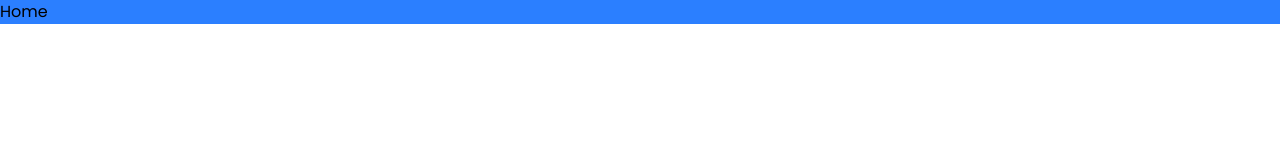
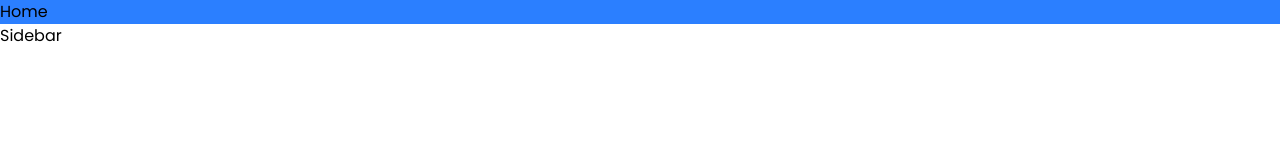
Before and after one commit to Alingggg/KwarTala, a React (Vite) app in the folder client/: page / in a window 1280 px wide. Shown: the top 160 px of the page. Built offline with nearby package versions, Linux system fonts and the light colour scheme.

Commit message:
add files in prep for home page

```diff
--- a/client/src/AppRouter.tsx
+++ b/client/src/AppRouter.tsx
@@ -1,11 +1,14 @@
 import { BrowserRouter, Route, Routes } from "react-router";
-import { Home } from "./pages";
+import { Home } from "@/pages";
+import { DashboardLayout } from "@/components";
 
 function AppRouter() {
   return (
     <BrowserRouter>
       <Routes>
-        <Route path="/" element={<Home />} />
+        <Route path="/" element={<DashboardLayout />}>
+          <Route index element={<Home />} />
+        </Route>
       </Routes>
     </BrowserRouter>
   );
--- /dev/null
+++ b/client/src/components/Button.tsx
@@ -0,0 +1,5 @@
+function Button() {
+  return <div>Button</div>;
+}
+
+export default Button;
--- a/client/src/components/DashboardLayout.tsx
+++ b/client/src/components/DashboardLayout.tsx
@@ -1,5 +1,13 @@
+import Sidebar from "@/components/Sidebar";
+import { Outlet } from "react-router";
+
 function DashboardLayout() {
-  return <div>DashboardLayout</div>;
+  return (
+    <div>
+      <Outlet />
+      <Sidebar />
+    </div>
+  );
 }
 
 export default DashboardLayout;
--- /dev/null
+++ b/client/src/components/ExpenseCard.tsx
@@ -0,0 +1,5 @@
+function ExpenseCard() {
+  return <div>ExpenseCard</div>;
+}
+
+export default ExpenseCard;
--- /dev/null
+++ b/client/src/components/ExpenseChart.tsx
@@ -0,0 +1,5 @@
+function ExpenseChart() {
+  return <div>ExpenseChart</div>;
+}
+
+export default ExpenseChart;
--- a/client/src/components/index.ts
+++ b/client/src/components/index.ts
@@ -5,3 +5,6 @@ export { default as AddExpenseModal } from "./modal/AddExpenseModal";
 export { default as EditExpenseModal } from "./modal/EditExpenseModal";
 export { default as DeleteExpenseModal } from "./modal/DeleteExpenseModal";
 export { default as EditBudgetModal } from "./modal/EditBudgetModal";
+export { default as Button } from "./Button";
+export { default as ExpenseCard } from "./ExpenseCard";
+export { default as ExpenseChart } from "./ExpenseChart";
```
